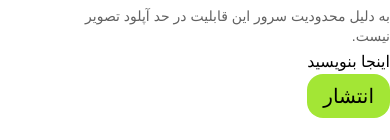
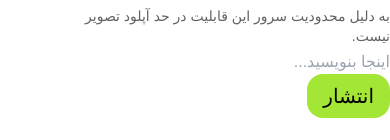
Before and after one commit to amihftm/blog_next, a Next.js app: page /write in a window 390 px wide. Shown: the part 254-394 px from the top of the page. Built offline with nearby package versions, Linux system fonts and the light colour scheme; no server answers; sample sign-in values are in the browser's storage; a web font is replaced by a local one.

Commit message:
enhance for mobile view

```diff
--- a/components/tiptap/Tiptap.tsx
+++ b/components/tiptap/Tiptap.tsx
@@ -2,6 +2,7 @@
 
 import { useEditor, EditorContent, BubbleMenu, JSONContent } from '@tiptap/react'
 import StarterKit from '@tiptap/starter-kit'
+import Placeholder from '@tiptap/extension-placeholder'
 import { useCallback, useEffect, useState } from 'react'
 import Link from '@tiptap/extension-link'
 
@@ -14,13 +15,17 @@ const Tiptap = ({onSubmit}: {onSubmit:Function}) => {
         autolink: true,
         defaultProtocol: "https",
       }),
+      Placeholder.configure({
+        placeholder: "اینجا بنویسید...",
+        emptyNodeClass: 'first:before:text-gray-400 first:before:content-[attr(data-placeholder)] first:before:pointer-events-none first:before:float-right'
+      }),
     ],
-    content: "<p>اینجا بنویسید</p>",
+
     editorProps: {
       attributes: {
-        class: 'focus:outline-none',
-      }
-    }
+        class: "focus:outline-none",
+      },
+    },
   });
 
   const [isEditable, setIsEditable] = useState(true)
@@ -118,7 +123,7 @@ const Tiptap = ({onSubmit}: {onSubmit:Function}) => {
           </div>
         </BubbleMenu>
       )}
-      <EditorContent editor={editor} className="focus:outline-none" />
+      <EditorContent editor={editor} />
       <button className="px-4 py-2 bg-lime-400 text-black text-xl absolute md:top-5 md:left-20 left-5 top-20 rounded-2xl hover:bg-lime-500" onClick={() => onSubmit(editor.getJSON(), editor.getText())}>
         انتشار
       </button>
--- a/package.json
+++ b/package.json
@@ -12,6 +12,7 @@
     "@auth/prisma-adapter": "^2.4.2",
     "@prisma/client": "^5.17.0",
     "@tiptap/extension-link": "^2.5.8",
+    "@tiptap/extension-placeholder": "^2.6.6",
     "@tiptap/pm": "^2.5.8",
     "@tiptap/react": "^2.5.8",
     "@tiptap/starter-kit": "^2.5.8",
```
Also changed, not shown: 2 other files (tests, documents, lock files or other folders).
